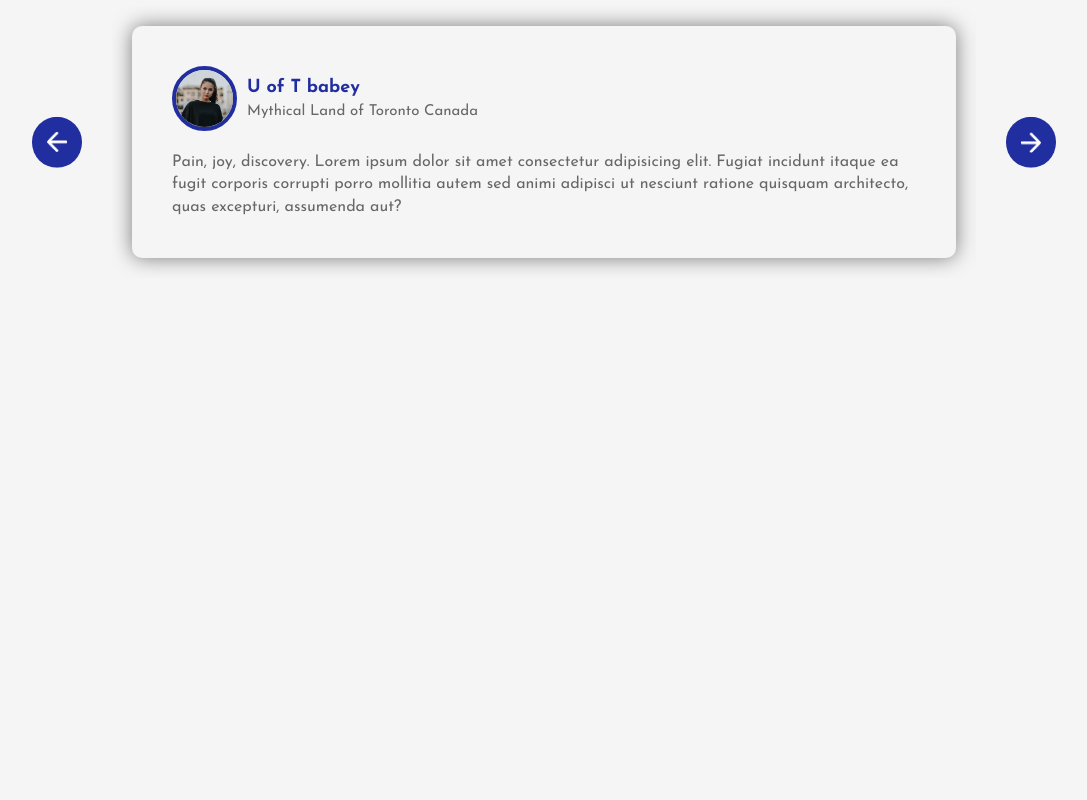
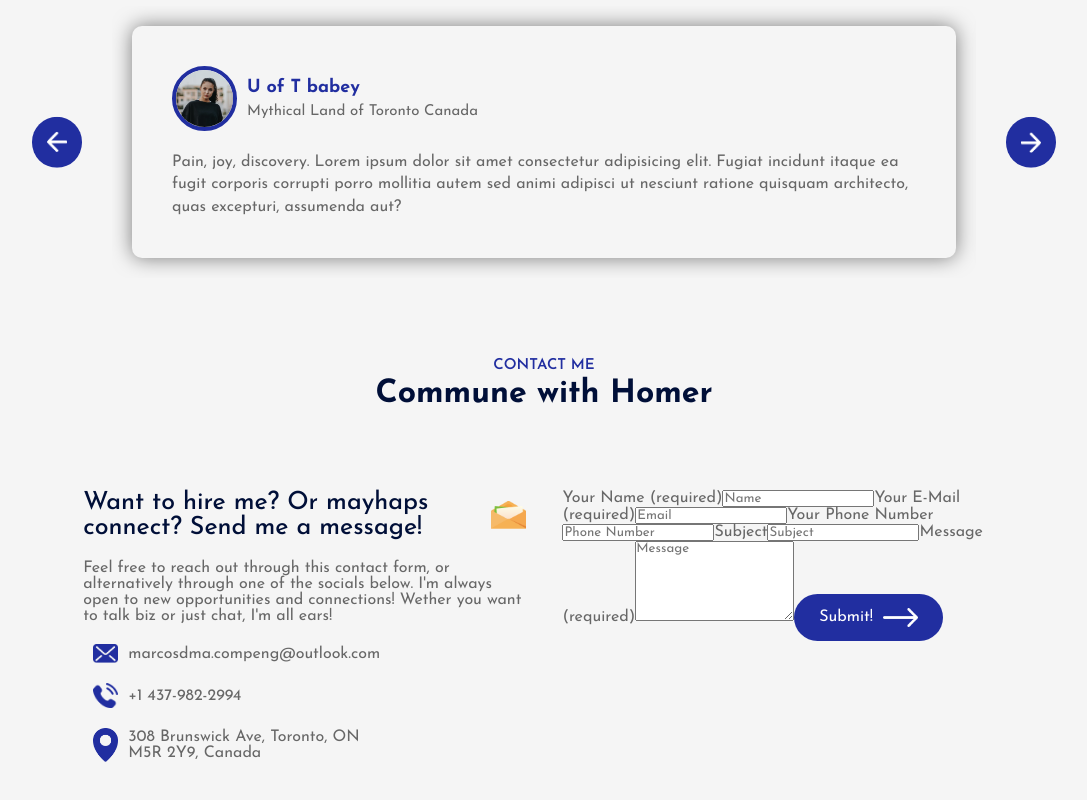
Before and after one commit to Marneus981/marneus981.github.io, a React (Create React App) app: page / in a window 1280 px wide. Shown: the part 2531-3331 px from the top of the page, without its empty margins (96-1183 px from the left). Before the commit the page ends 2889 px from the top, so only its background shows below. Built offline with nearby package versions, Linux system fonts and the light colour scheme.

Commit message:
More progress has been done on phase 1!

```diff
--- a/src/App.js
+++ b/src/App.js
@@ -6,6 +6,7 @@
 import About from './components/about/about'
 import Campus from './components/campus/campus'
 import Testimonials from './components/testimonials/testimonials'
+import Contact from './components/contact/contact'
 const App = () => {
   return (
     <div>
@@ -35,6 +36,10 @@
             <Title subTitle='Testimonials' title='The Odyssey'/>
             <Testimonials/>
 
+            {/* Contact me PLEASE I BEG */}
+            <Title subTitle='Contact Me' title='Commune with Homer'/>
+            <Contact/>
+
         </div>
 
     </div>
--- /dev/null
+++ b/src/components/contact/contact.css
@@ -0,0 +1,37 @@
+.contact{
+    margin: 80px auto;
+    max-width: 90%;
+    display: flex;
+    align-content: center;
+    justify-content: space-between;
+}
+.contact_col{
+    flex-basis: 48%;
+    color: #676767;
+
+}
+.contact_col h3{
+    color: #000F38;
+    font-weight: 500;
+    font-size: 25px;
+    display: flex;
+    align-items: center;
+    margin-bottom: 20px;
+}
+.contact_col img{
+    width: 35px;
+    margin-left: 10px;
+}
+.contact_col p{
+    max-width: 450px;
+    list-style: 0.3;
+}
+.contact_col ul li{
+    display: flex;
+    align-items: center;
+    margin: 20px 0;
+}
+.contact_col ul li img{
+    width: 25px;
+    margin-right: 10px;
+}
--- /dev/null
+++ b/src/components/contact/contact.js
@@ -0,0 +1,51 @@
+import React from 'react'
+import './contact.css'
+import msg_icon from '../../assets/placeholder/msg_icon.png'
+import mail_icon from '../../assets/placeholder/mail_icon.png'
+import phone_icon from '../../assets/placeholder/phone_icon.png'
+import location_icon from '../../assets/placeholder/location_icon.png'
+import white_arrow from '../../assets/placeholder/white_arrow.png'
+const Contact = () => {
+  return (
+    <div className='contact'>
+        <div className='contact_col'>
+            <h3>Want to hire me? Or mayhaps connect? Send me a message!
+                <img src={msg_icon} alt=''/>
+            </h3>
+            <p>Feel free to reach out through this contact form, or alternatively through one of the
+               socials below. I'm always open to new opportunities and connections! Wether you want to
+               talk biz or just chat, I'm all ears!</p>
+            <ul>
+                <li><img src={mail_icon} alt=''/>marcosdma.compeng@outlook.com</li>
+                <li><img src={phone_icon} alt=''/>+1 437-982-2994</li>
+                <li><img src={location_icon} alt=''/>308 Brunswick Ave, Toronto, ON<br/>
+                M5R 2Y9, Canada</li>
+            </ul>
+        </div>
+        <div className='contact_col'>
+            <form>
+                <label>Your Name (required)</label>
+                <input type='text' name='name' placeholder='Name' required/>
+
+                <label>Your E-Mail (required)</label>
+                <input type='email' name='mail' placeholder='Email' required/>
+
+                <label>Your Phone Number</label>
+                <input type='tel' name='phone' placeholder='Phone Number'/>
+
+                <label>Subject</label>
+                <input type='text' name='subject' placeholder='Subject'/>
+
+                <label>Message (required)</label>
+                <textarea name='message' rows='6' placeholder='Message' required></textarea>
+
+                <button type='submit' className='btn dark_btn'>Submit!
+                  <img src={white_arrow} alt="" />
+                </button>
+            </form>
+        </div>
+    </div>
+  )
+}
+
+export default Contact
```
